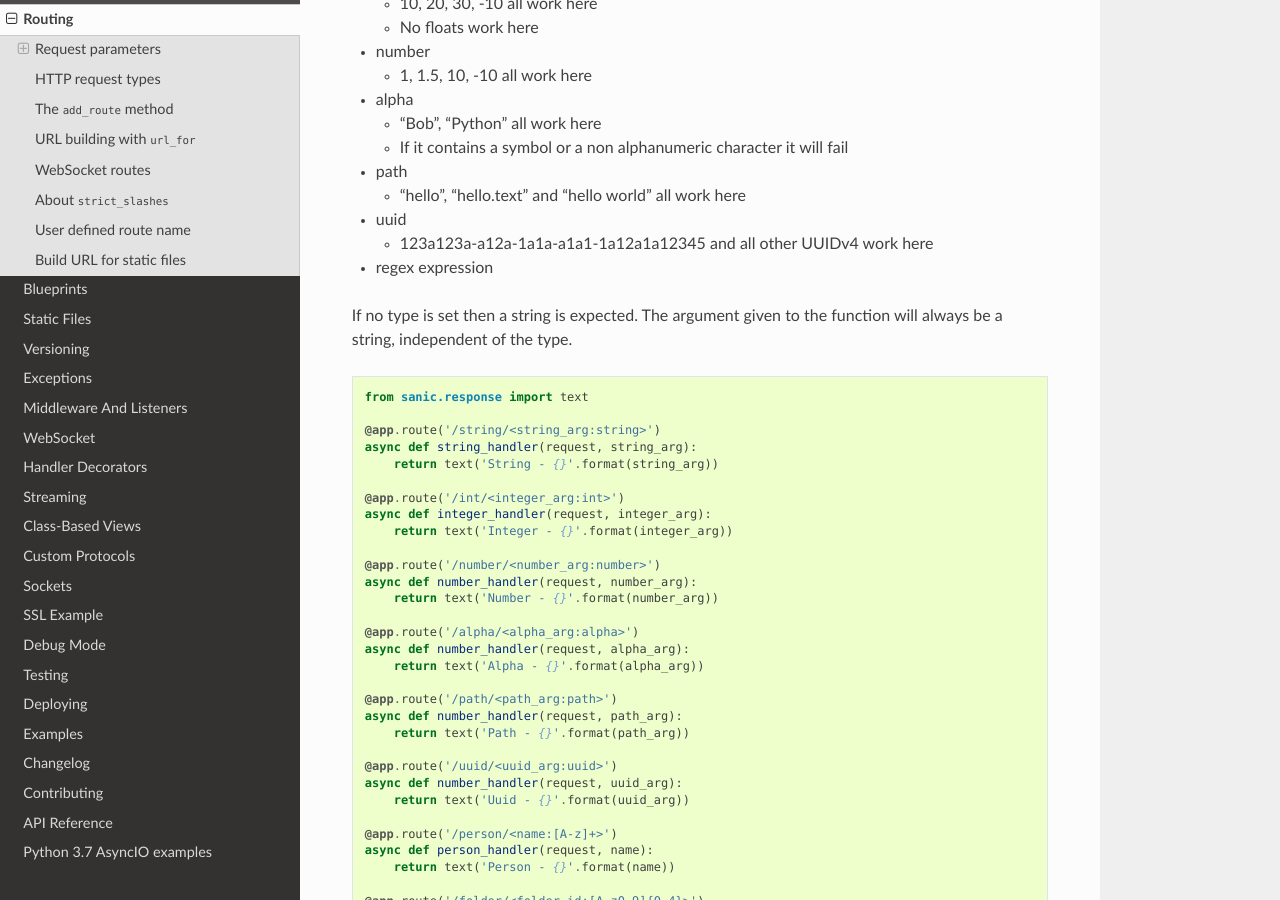
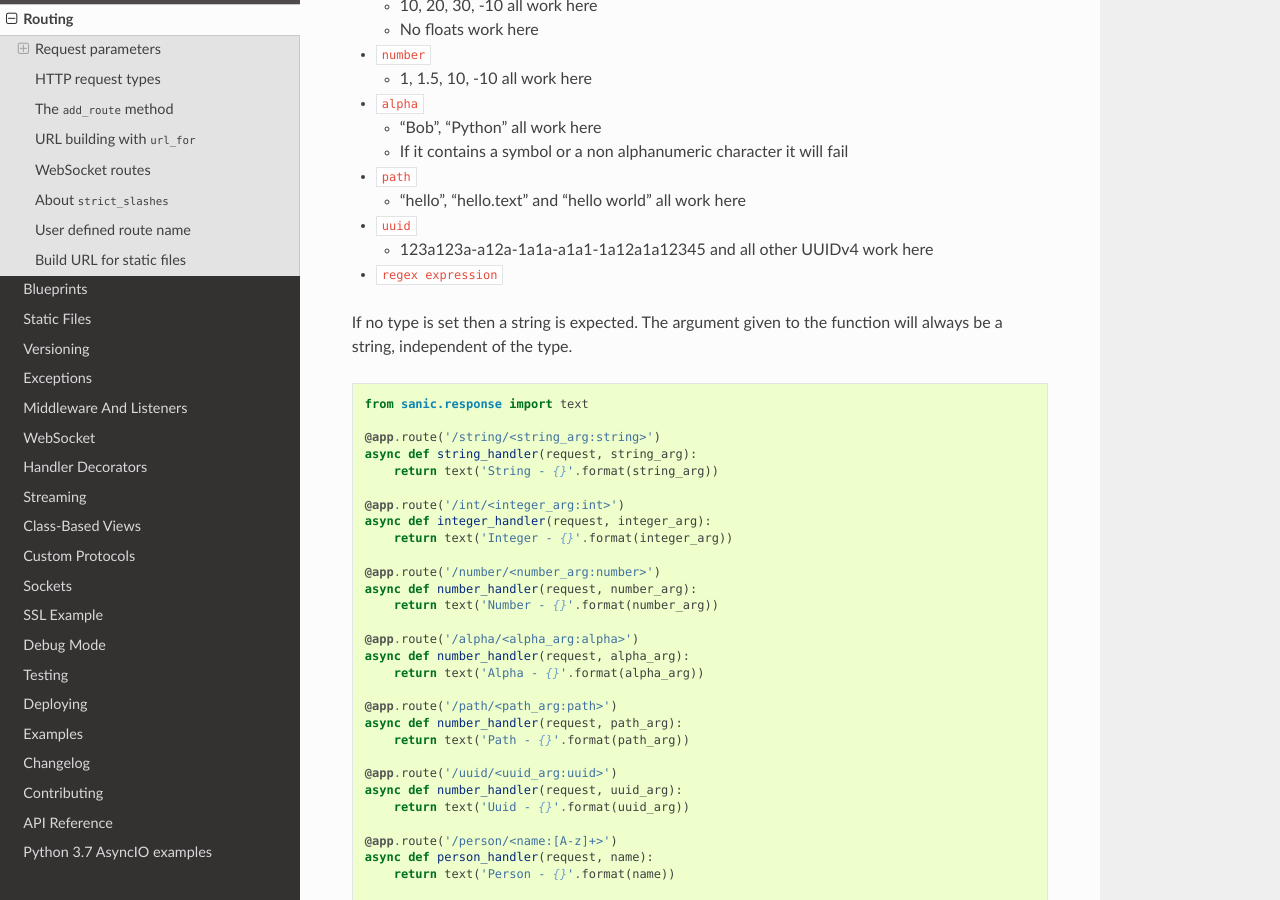
Before and after one commit to sanic-org/sanic, a Sphinx documentation site: the page built from docs/sanic/routing.md, in a window 1280 px wide and 900 px high, scrolled down 1078 px. Built offline with Sphinx 7.4.7 and the Read the Docs theme 2.0.0, drawn with Linux system fonts in a browser that asks for light colours.

Commit message:
Changed to using code comments to achieve a mono space like display
To address https://github.com/huge-success/sanic/pull/1620#discussion_r300120726

```diff
--- a/docs/sanic/routing.md
+++ b/docs/sanic/routing.md
@@ -43,21 +43,21 @@ on the URL.
 
 ### Supported types
 
-* string
+* `string`
     * "Bob" or "Python 3" both would work here
-* int
+* `int`
     * 10, 20, 30, -10 all work here
     * No floats work here
-* number
+* `number`
     * 1, 1.5, 10, -10 all work here
-* alpha
+* `alpha`
     * "Bob", "Python" all work here
     * If it contains a symbol or a non alphanumeric character it will fail
-* path
+* `path`
     * "hello", "hello.text" and "hello world" all work here
-* uuid
+* `uuid`
     * 123a123a-a12a-1a1a-a1a1-1a12a1a12345 and all other UUIDv4 work here
-* regex expression
+* `regex expression`
 
 If no type is set then a string is expected. The argument given to the function will always be a string, independent of the type.
 
```
